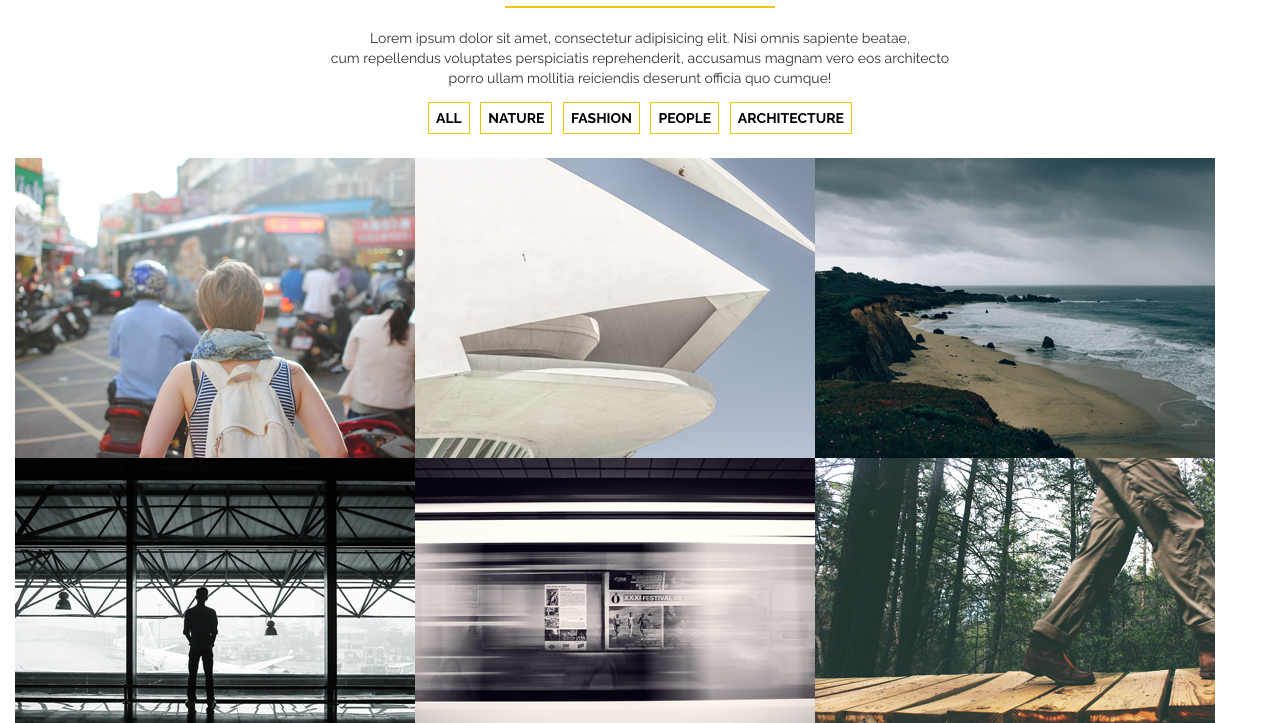
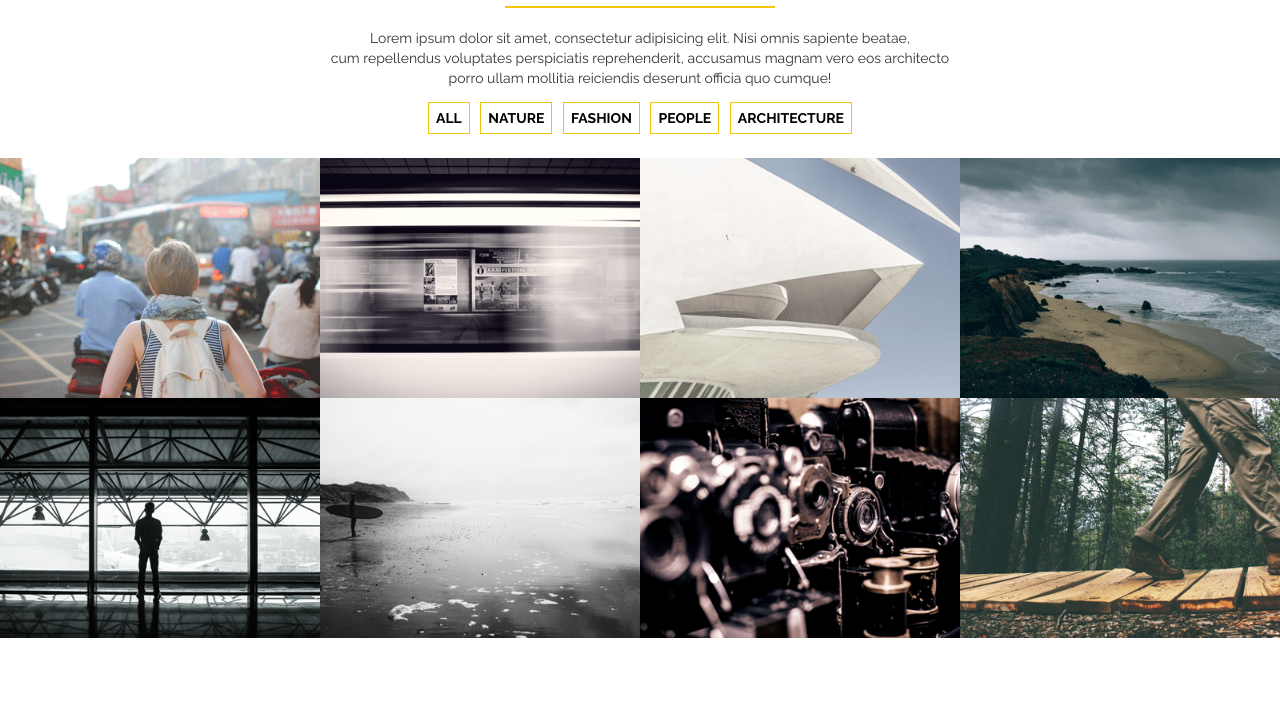
Before and after one commit to el-samchuk/js_Isotope, a plain HTML site: page index.html in a window 1280 px wide. Shown: the part 77-800 px from the top of the page. Drawn offline with Linux system fonts and the light colour scheme.

Commit message:
changed img and add some adaptivity

```diff
--- a/index.html
+++ b/index.html
@@ -31,54 +31,62 @@
 
 		<div class="container-fluid">
 			<div class="row">
-				<div class="col-md-12 text-center">
+				<div class="col-md-12 col-sm-12 col-xs-12 text-center">
 
 					<div class="portfolio-filter">
 					    <a href="#" data-filter="*" class="text-uppercase portfolio-group current">all</a>
 					    <a href="#" data-filter=".nature" class="text-uppercase portfolio-group">nature</a>
 					    <a href="#" data-filter=".fashion" class="text-uppercase portfolio-group">fashion</a>
-						<a href="#" data-filter=".people" class="text-uppercase portfolio-group">people</a>
+					    <a href="#" data-filter=".people" class="text-uppercase portfolio-group">people</a>
 						<a href="#" data-filter=".architecture" class="text-uppercase portfolio-group">architecture</a>
 					</div><!--portfolio-filter-->
+				</div><!--col-md-12-->
+			</div><!--row-->
+		</div><!--container-->
 
-
-
+			<div class="container-fluid">
+				<div class="row">
 					<div class="portfolio-container center-block">
-						<div class="people">
-							<img src="img/portfolio1.png" alt="image" class="img-responsive" width="400" height="300" >
+						<div class="col-md-3 col-sm-3  no-gutter people">
+							<img src="img/p1.png" alt="image" class="img-responsive" width="400" height="300" >
 						</div>
 
-						<div class="architecture">
-							<img src="img/portfolio2.png" alt="image" class="img-responsive" width="400" height="300" >
+						<div class="col-md-3 col-sm-3 no-gutter architecture">
+							<img src="img/p2.png" alt="image" class="img-responsive" width="400" height="300" >
 						</div>
 
-						<div class="nature">
-							<img src="img/portfolio3.png" alt="image" class="img-responsive" width="400" height="300" >
+						<div class=" col-md-3 col-sm-3 no-gutter nature">
+							<img src="img/p3.png" alt="image" class="img-responsive" width="400" height="300" >
 						</div>
 
-						<div class="architecture people">
-							<img src="img/portfolio4.png" alt="image" class="img-responsive" width="400" height="300" >
+						<div class="col-md-3 col-sm-3 no-gutter architecture people">
+							<img src="img/p4.png" alt="image" class="img-responsive" width="400" height="300" >
+						</div>
+				</div><!--row-->
+			<div><!--container-->
+
+			<div class="container-fluid">
+				<div class="row">
+
+						<div class=" col-md-3 col-sm-3 no-gutter fashion">
+							<img src="img/p5.png" alt="image" class="img-responsive" width="400" height="300" >
 						</div>
 
-						<div class="fashion">
-							<img src="img/portfolio5.png" alt="image" class="img-responsive" width="400" height="300" >
+						<div class=" col-md-3 col-sm-3 no-gutter people nature">
+							<img src="img/p6.png" alt="image" class="img-responsive" width="400" height="300" >
 						</div>
 
-						<div class="people nature">
-							<img src="img/portfolio6.png" alt="image" class="img-responsive" width="400" height="300" >
+						<div class=" col-md-3 col-sm-3 no-gutter fashion">
+							<img src="img/p7.png" alt="image" class="img-responsive" width="400" height="300" >
 						</div>
 
-						<div class="fashion">
-							<img src="img/portfolio7.png" alt="image" class="img-responsive" width="400" height="300" >
-						</div>
-
-						<div class="nature">
-							<img src="img/portfolio8.png" alt="image" class="img-responsive" width="400" height="300" >
+						<div class="col-md-3 col-sm-3 no-gutter nature">
+							<img src="img/p8.png" alt="image" class="img-responsive" width="400" height="300" >
 						</div>
 					</div><!--portfolio-container-->
-					</div><!--col-md-12-->
-			</div><!--row-->
-		</div><!--container-->
+				</div><!--row-->
+			<div><!--container-->
+
 
 
 	</article>
--- a/styles.css
+++ b/styles.css
@@ -28,6 +28,7 @@ article p {
 	font-weight: bold;
 	padding: 7px;
 	margin: 4px;
+	height: 100%;
 }
 .portfolio-group:hover {
 	background-color: #f4c60b;
@@ -49,6 +50,10 @@ img {
 	max-width: 100%;
 	display: inline-block;
 	white-space:nowrap;
+}
+.no-gutter {
+	padding-right: 0;
+	padding-left: 0;
 }
 /*----------------ISOTOPE------------------*/
 .isotope-item {
```
Also changed, not shown: img/p1.png (added), img/p2.png (added), img/p3.png (added), img/p4.png (added), img/p5.png (added), img/p6.png (added), img/p7.png (added), img/p8.png (added).
